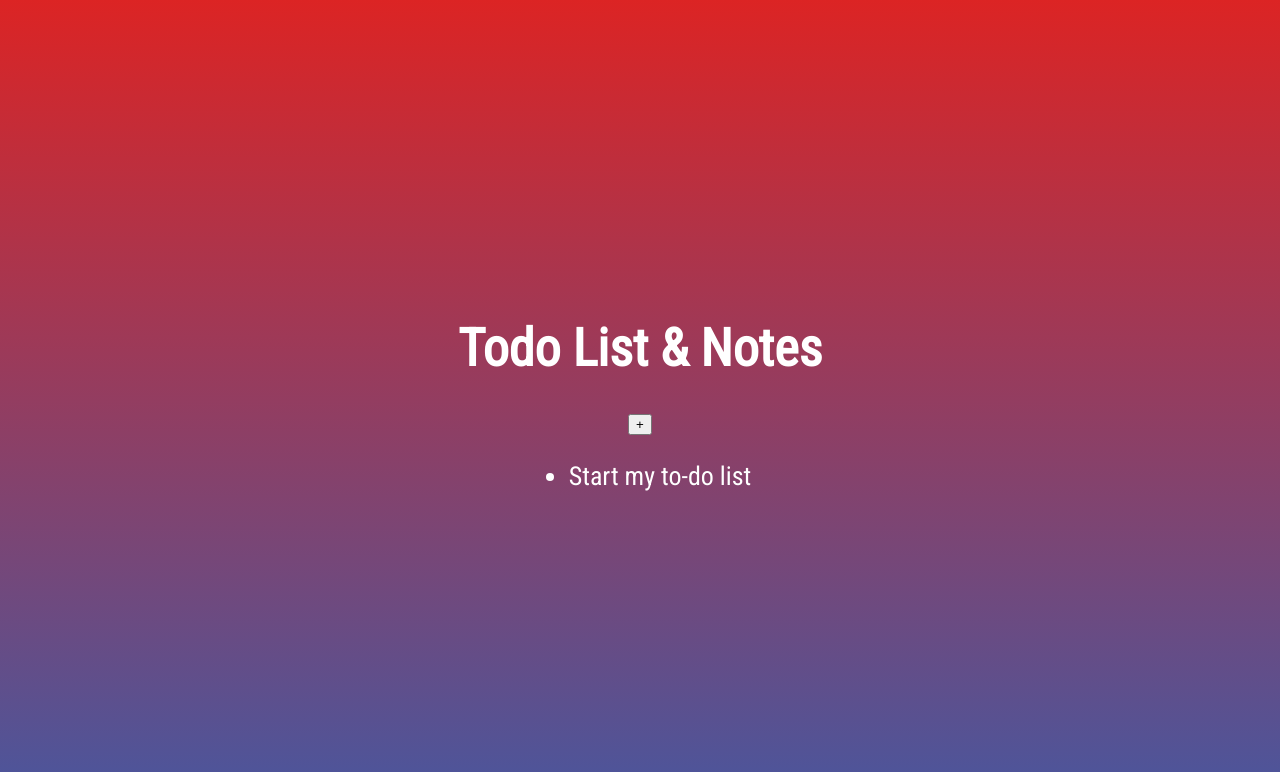
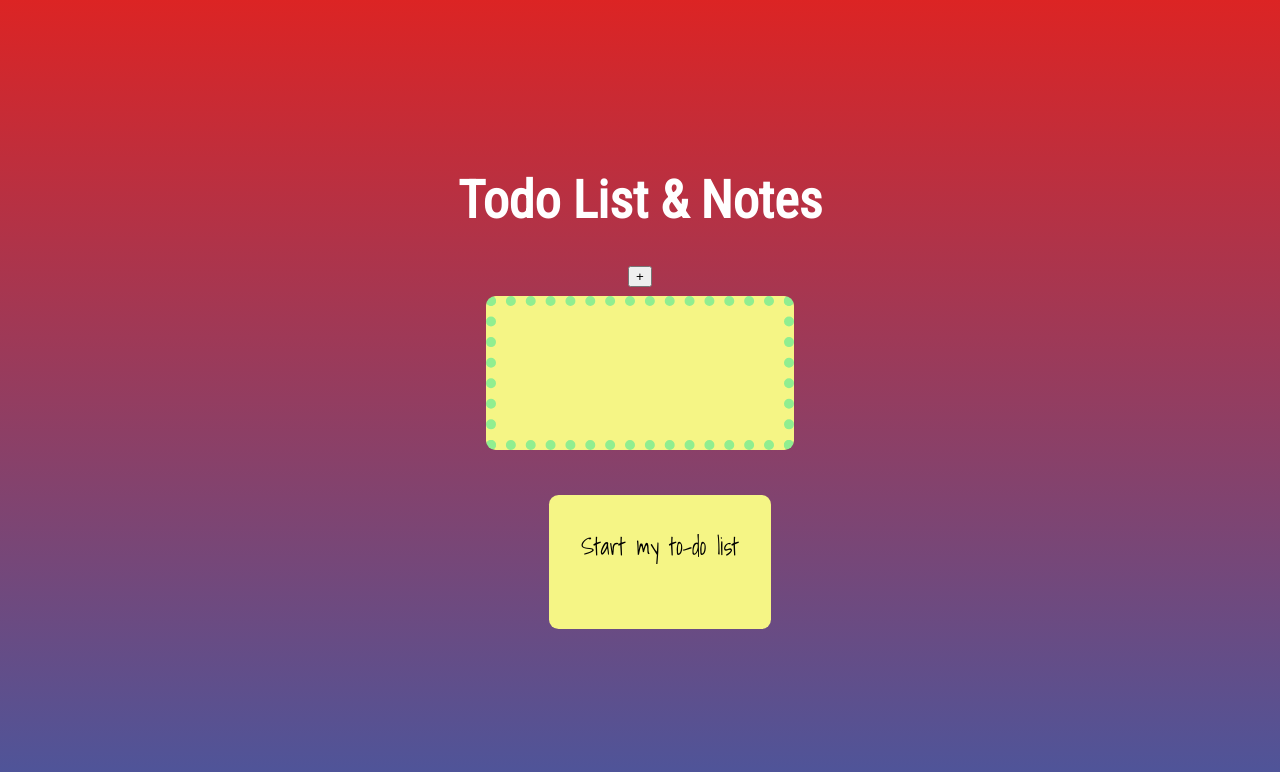
Before and after one commit to daisybarrette/drag-and-drop-sticky-notes, a React (Create React App) app: page / in a window 1280 px wide. Shown: the top 772 px of the page. Built offline with nearby package versions, Linux system fonts and the light colour scheme.

Commit message:
Create functionality for adding a new note, unit test

```diff
--- a/public/index.html
+++ b/public/index.html
@@ -5,17 +5,16 @@
         <link rel="icon" href="%PUBLIC_URL%/favicon.ico" />
         <meta name="viewport" content="width=device-width, initial-scale=1" />
         <meta name="theme-color" content="#000000" />
-    <meta
-      name="description"
-      content="Web site created using create-react-app"
-    />
+        <meta name="description" content="Web site created using create-react-app" />
         <link rel="apple-touch-icon" href="%PUBLIC_URL%/logo192.png" />
 
-
-    <link rel="preconnect" href="https://fonts.googleapis.com">
-    <link rel="preconnect" href="https://fonts.gstatic.com" crossorigin>
-    <link href="https://fonts.googleapis.com/css2?family=M+PLUS+Rounded+1c&family=Roboto+Condensed&family=Varela+Round&display=swap" rel="stylesheet">
-
+        <link rel="preconnect" href="https://fonts.googleapis.com" />
+        <link rel="preconnect" href="https://fonts.gstatic.com" crossorigin />
+        <link
+            href="https://fonts.googleapis.com/css2?family=M+PLUS+Rounded+1c&family=Roboto+Condensed&family=Varela+Round&display=swap"
+            rel="stylesheet"
+        />
+        <link href="https://fonts.googleapis.com/css2?family=Shadows+Into+Light&display=swap" rel="stylesheet" />
 
         <!--
       manifest.json provides metadata used when your web app is installed on a
@@ -45,6 +44,5 @@
 
       To begin the development, run `npm start` or `yarn start`.
       To create a production bundle, use `npm run build` or `yarn build`.
-    -->
-  </body>
+    --></body>
 </html>
--- a/src/App.css
+++ b/src/App.css
@@ -19,3 +19,22 @@
     font-size: calc(10px + 2vmin);
     color: white;
 }
+
+li.note {
+    list-style-type: none;
+}
+
+.note {
+    background-color: rgb(245, 245, 133);
+    color: black;
+    padding: 2rem 2rem 4rem;
+    border-radius: 0.4em;
+    font-family: "Shadows Into Light", cursive;
+    font-size: 1.5rem;
+    margin: 0.6rem;
+}
+
+/* @TODO: Indicate the current note in a better way */
+input.note {
+    border: 10px dotted lightgreen;
+}
--- a/src/App.js
+++ b/src/App.js
@@ -6,9 +6,32 @@ function List({ notes }) {
     return (
         <ul className="noteList">
             {notes.map((note, index) => (
-                <li key={index}>{`${note.content}`}</li>
+                <li key={index} className="note">{`${note.content}`}</li>
             ))}
         </ul>
+    );
+}
+
+function Form({ addNote }) {
+    const [content, setContent] = useState("");
+
+    const handleSubmit = (e) => {
+        e.preventDefault();
+        if (!content) {
+            return;
+        }
+        console.log("a new item is added...", content);
+        addNote({
+            content: content,
+        });
+
+        setContent("")
+    };
+
+    return (
+        <form id="newNoteForm" onSubmit={handleSubmit}>
+            <input id="newNoteInput" className="note" type="text" value={content} onChange={(e) => setContent(e.target.value)} />
+        </form>
     );
 }
 
@@ -29,7 +52,11 @@ function App() {
                     {"+"}
                 </button>
 
+                <Form addNote={handleAddNote} />
+
+
                 <List notes={notes} />
+
             </header>
         </div>
     );
```
Also changed, not shown: 1 other file (tests, documents, lock files or other folders). Lines whose indentation alone changed are shown as unchanged.
